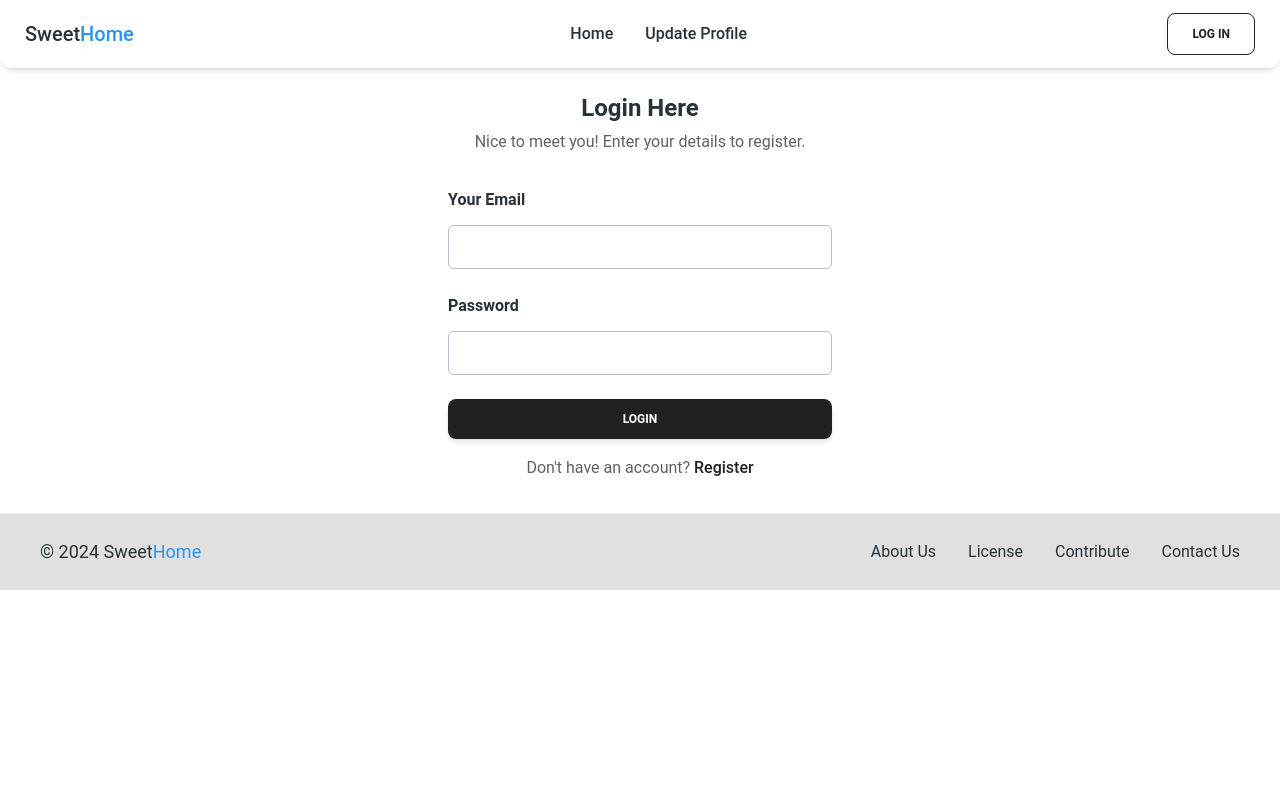
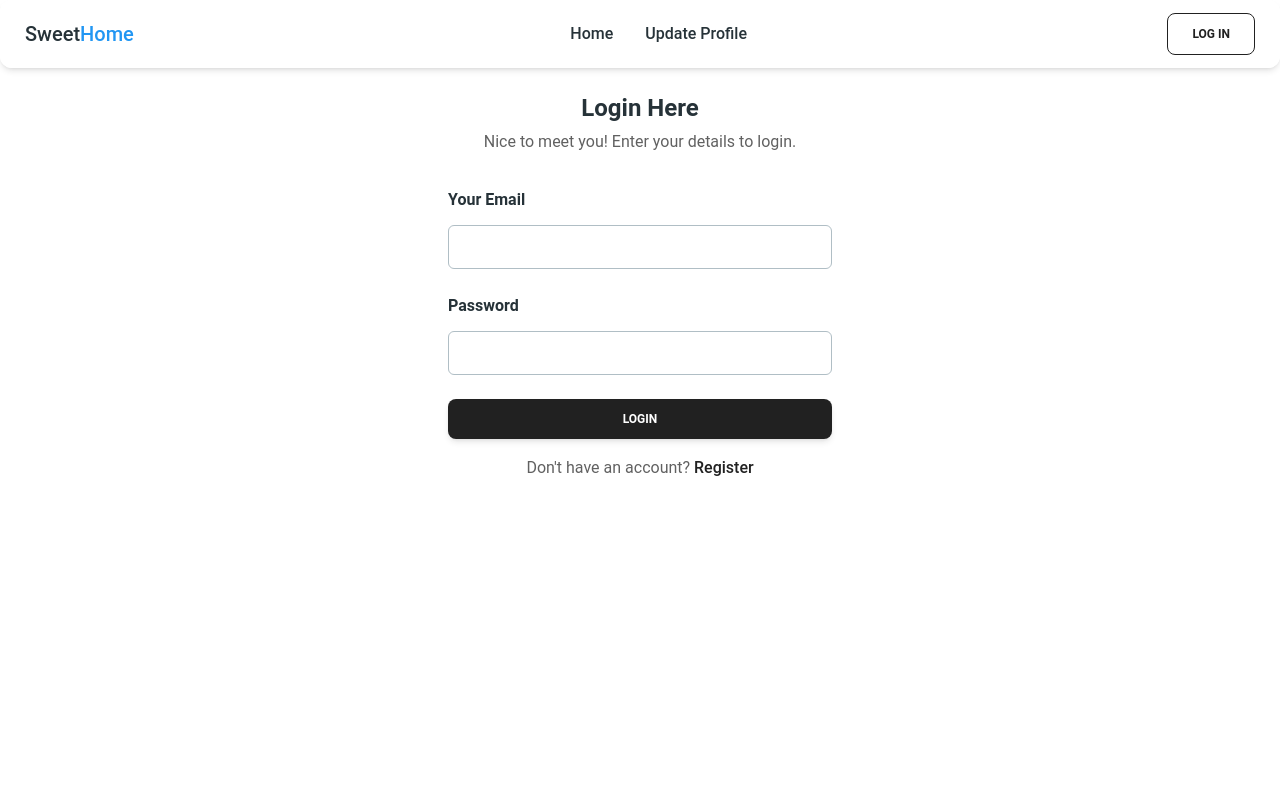
Before and after one commit to hemel17/r909, a React (Vite) app: page /login in a window 1280 px wide. Shown: the top 800 px of the page. Built offline with nearby package versions, Linux system fonts and the light colour scheme.

Commit message:
firebase added

```diff
--- a/package.json
+++ b/package.json
@@ -12,6 +12,7 @@
   "dependencies": {
     "@heroicons/react": "^2.1.3",
     "@material-tailwind/react": "^2.1.9",
+    "firebase": "^10.12.2",
     "localforage": "^1.10.0",
     "match-sorter": "^6.3.4",
     "react": "^18.2.0",
--- a/src/components/Login/Login.jsx
+++ b/src/components/Login/Login.jsx
@@ -10,18 +10,23 @@ const Login = () => {
   } = useForm();
 
   const onSubmit = (data) => {
-    console.log(data);
+    const { email, password } = data;
+    console.log(email, password);
     // Handle form submission logic here (e.g., send data to server)
   };
 
   return (
-    <Card color="transparent" shadow={false} className="my-4 md:my-6">
+    <Card
+      color="transparent"
+      shadow={false}
+      className="min-h-screen my-4 md:my-6"
+    >
       <div className="mx-auto">
         <Typography variant="h4" color="blue-gray" className="text-center">
           Login Here
         </Typography>
         <Typography color="gray" className="mt-1 font-normal text-center">
-          Nice to meet you! Enter your details to register.
+          Nice to meet you! Enter your details to login.
         </Typography>
         <form
           onSubmit={handleSubmit(onSubmit)}
--- /dev/null
+++ b/src/firebase/firebase.js
@@ -0,0 +1,17 @@
+// Import the functions you need from the SDKs you need
+import { initializeApp } from "firebase/app";
+// TODO: Add SDKs for Firebase products that you want to use
+// https://firebase.google.com/docs/web/setup#available-libraries
+
+// Your web app's Firebase configuration
+const firebaseConfig = {
+  apiKey: import.meta.env.VITE_APIKEY,
+  authDomain: import.meta.env.VITE_AUTHDOMAIN,
+  projectId: import.meta.env.VITE_PROJECTID,
+  storageBucket: import.meta.env.VITE_STORAGEBUCKET,
+  messagingSenderId: import.meta.env.VITE_MESSAGINGSENDERID,
+  appId: import.meta.env.VITE_APPID,
+};
+
+// Initialize Firebase
+export const app = initializeApp(firebaseConfig);
```
Also changed, not shown: 2 other files (tests, documents, lock files or other folders).
